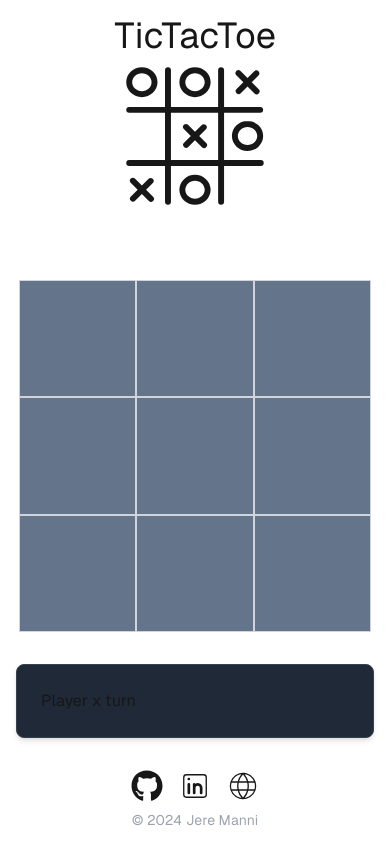
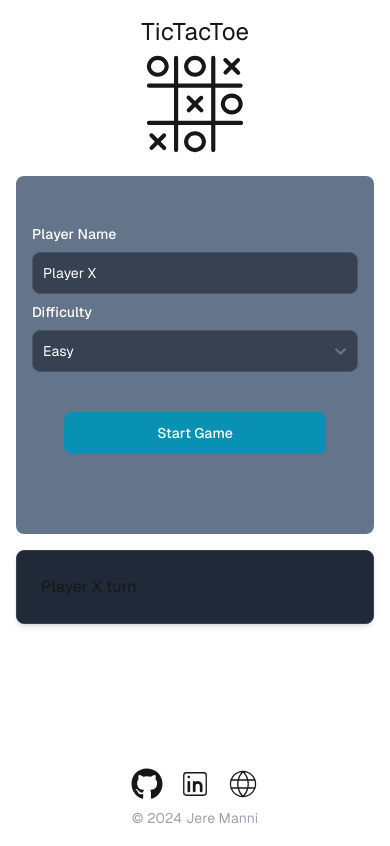
Before and after one commit to Jefishub/tictactoe, a Next.js app: page / in a window 390 px wide. Both pictures are taken after a click on the button "Play". Built offline with nearby package versions, Linux system fonts and the light colour scheme.

Commit message:
added settings and more game state stuff, tweaked more styles

```diff
--- a/app/GameContext.tsx
+++ b/app/GameContext.tsx
@@ -10,10 +10,14 @@ const STARTING_STATUS: GameStateType = {
     currentPlayer: 'x',
     winner: null,
     status: 'initial',
+    playerNameX: "Player X",
+    playerNameO: "Player O",
+    difficulty: 'easy'
 }
 
 export type GameStatus = 'initial' | 'start' | 'game' | 'end'
 export type CellState = '' | 'x' | 'o'
+export type Difficulty = 'easy' | 'medium' | 'hard'
 
 // Define the structure of the game state
 export type GameStateType = {
@@ -21,6 +25,9 @@ export type GameStateType = {
     currentPlayer: 'x' | 'o'; // x = player 1, o = player 2
     winner: string | null; // 'x', 'o', or null if no winner yet
     status: GameStatus;
+    playerNameX: string
+    playerNameO: string
+    difficulty: Difficulty
 };
 
 // Define the context type
@@ -31,6 +38,7 @@ export type MainContextType = {
     playAgain: () => void
     resetGame: () => void,
     changeStatus: (status: GameStatus) => void
+    startGame: (settings: Partial<GameStateType>) => void
 };
 
 // Create the GameContext
@@ -41,6 +49,7 @@ export const GameContext = createContext<MainContextType>({
     playAgain: () => { },
     resetGame: () => { },
     changeStatus: (status) => { },
+    startGame: (settings) => {}
 });
 
 // GameProvider component to wrap the app
@@ -51,9 +60,15 @@ export const GameProvider = ({ children }: { children: ReactNode }) => {
         setGameState({ ...gameState, status: status })
     }
 
+    const startGame = (settings: Partial<GameStateType>) => {
+        setGameState(
+            { ...gameState, ...settings, board: EMPTY_BOARD, status: 'game', currentPlayer: 'x' }
+        )
+    }
+
     const playAgain = () => {
         setGameState(
-            { ...gameState, board: EMPTY_BOARD, status: 'start', currentPlayer: 'x' }
+            { ...gameState, board: EMPTY_BOARD, status: 'game', currentPlayer: 'x' }
         )
     }
 
@@ -64,22 +79,22 @@ export const GameProvider = ({ children }: { children: ReactNode }) => {
     const handleClick = (index: number) => {
 
         if (gameState.status != 'end' && gameState.board[index] === '') {
+            let newState = { ...gameState }
             const newBoard = [...gameState.board];
             newBoard[index] = gameState.currentPlayer;
-
+            newState = { ...newState, board: newBoard, currentPlayer: gameState.currentPlayer === 'x' ? 'o' : 'x', }
             const winner = checkWinner(newBoard);
-            setGameState({
-                ...gameState,
-                board: newBoard,
-                currentPlayer: gameState.currentPlayer === 'x' ? 'o' : 'x',
-                winner: winner,
-                status: winner != 'none' ? 'end' : gameState.status,
-            });
+            if (winner === 'o') {
+                newState = { ...newState, winner: newState.playerNameO, status: 'end' }
+            } else if (winner === 'x') {
+                newState = { ...newState, winner: newState.playerNameX, status: 'end' }
+            }
+            setGameState(newState);
         }
     };
 
     return (
-        <GameContext.Provider value={{ gameState, setGameState, handleClick, playAgain, resetGame, changeStatus }}>
+        <GameContext.Provider value={{ gameState, setGameState, handleClick, playAgain, resetGame, changeStatus, startGame }}>
             {children}
         </GameContext.Provider>
     );
--- a/app/components/GameScreen.tsx
+++ b/app/components/GameScreen.tsx
@@ -4,6 +4,7 @@ import { Button, Card } from "flowbite-react"
 import { useContext } from "react"
 import { Board } from "./Board"
 import { GameContext } from "../GameContext"
+import { SettingsForm } from "./Settings"
 
 export const GameScreen = () => {
     const { gameState, changeStatus, playAgain } = useContext(GameContext)
@@ -11,15 +12,21 @@ export const GameScreen = () => {
     return (
         <div className="flex flex-col items-center w-full p-4 gap-4">
             {gameState.status === 'initial' && <Button onClick={() => changeStatus('start')}>Play</Button>}
-            {gameState.status != 'initial' && <div className="animate-grow flex items-center">
-                <Board />
-            </div>}
+            {gameState.status != 'initial' &&
+                <div className="animate-grow flex items-center bg-slate-500 max-w-96 aspect-square w-full rounded-lg">
+                    {gameState.status === 'start' &&
+                        <SettingsForm />}
+                    {(gameState.status === 'game' || gameState.status === 'end') && <Board />}
+                </div>}
             {gameState.status != 'initial' && <Card className="w-full max-w-96">
                 {gameState.status === 'end'
-                    ? <div>{`${gameState.winner === 'draw' ? "It's a draw!" : "Player " + gameState.winner + " wins!"}`}</div>
-                    : <div>{`Player ${gameState.currentPlayer} turn`}</div>}
+                    ? <div>{`${gameState.winner === 'draw' ? "It's a draw!" : gameState.winner + " wins!"}`}</div>
+                    : <div>{`${gameState.currentPlayer === 'o' ? gameState.playerNameO : gameState.playerNameX} turn`}</div>}
             </Card>}
-            {gameState.status === 'end' && <Button onClick={playAgain}>Play again</Button>}
+            <div className="flex flex-row gap-2">
+                {(gameState.status === 'end' || gameState.status === 'game') && <Button onClick={() => changeStatus('start')}>Settings</Button>}
+                {gameState.status === 'end' && <Button onClick={playAgain}>Play again</Button>}
+            </div>
         </div>
     )
 }
--- a/app/components/Header.tsx
+++ b/app/components/Header.tsx
@@ -3,8 +3,8 @@ import { GiTicTacToe } from "react-icons/gi";
 export const Header = () => {
     return (
         <div className="flex flex-col items-center pt-4">
-            <div className="text-4xl">TicTacToe</div>
-            <GiTicTacToe className="w-40 h-40" />
+            <div className="sm:text-4xl text-2xl">TicTacToe</div>
+            <GiTicTacToe className="sm:size-40 size-28" />
         </div>
     )
 }
--- /dev/null
+++ b/app/components/Settings.tsx
@@ -0,0 +1,28 @@
+import { FormEvent, useContext, useState } from "react"
+import { Button, Label, TextInput, Select } from "flowbite-react"
+import { Difficulty, GameContext } from "../GameContext"
+
+export const SettingsForm = () => {
+    const { startGame } = useContext(GameContext)
+    const [name, setName] = useState("Player X")
+    const [difficulty, setDifficulty] = useState<Difficulty>("easy")
+
+    const submitForm = (e: FormEvent) => {
+        e.preventDefault()
+        startGame({ playerNameX: name, difficulty: difficulty })
+    }
+
+    return (
+        <form className="flex flex-col flex-grow w-full gap-2 p-4" onSubmit={(e) => submitForm(e)}>
+            <Label htmlFor="email1" value="Player Name" />
+            <TextInput id="name" name="name" value={name} required onChange={(e) => setName(e.target.value)}/>
+            <Label htmlFor="email1" value="Difficulty" />
+            <Select id="difficulty" name="difficulty" required onChange={(e) => setDifficulty(e.target.value as Difficulty)}>
+                <option value={'easy'}>Easy</option>
+                <option value={'medium'}>Medium</option>
+                <option value={'hard'}>Hard</option>
+            </Select>
+            <Button type="submit" className="m-8">Start Game</Button>
+        </form>
+    )
+}
--- a/app/page.tsx
+++ b/app/page.tsx
@@ -6,7 +6,7 @@ import { GameProvider } from "./GameContext";
 export default function Home() {
   return (
     <div className="min-h-screen font-[family-name:var(--font-geist-sans)] flex flex-col justify-between">
-      <main className="flex flex-col w-full gap-8 row-start-2">
+      <main className="flex flex-col w-full row-start-2">
         <Header />
         <GameProvider >
           <GameScreen />
```
